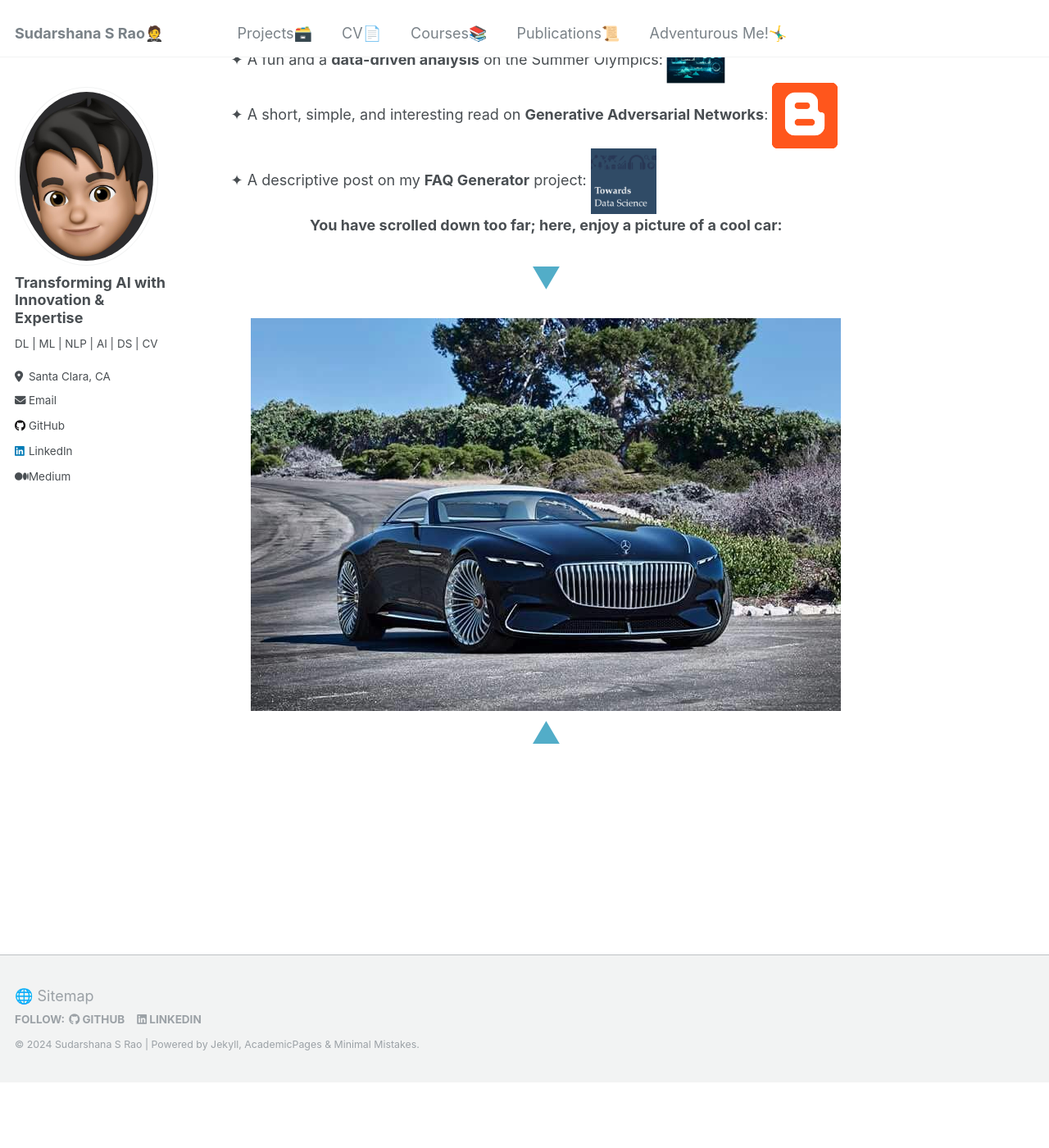
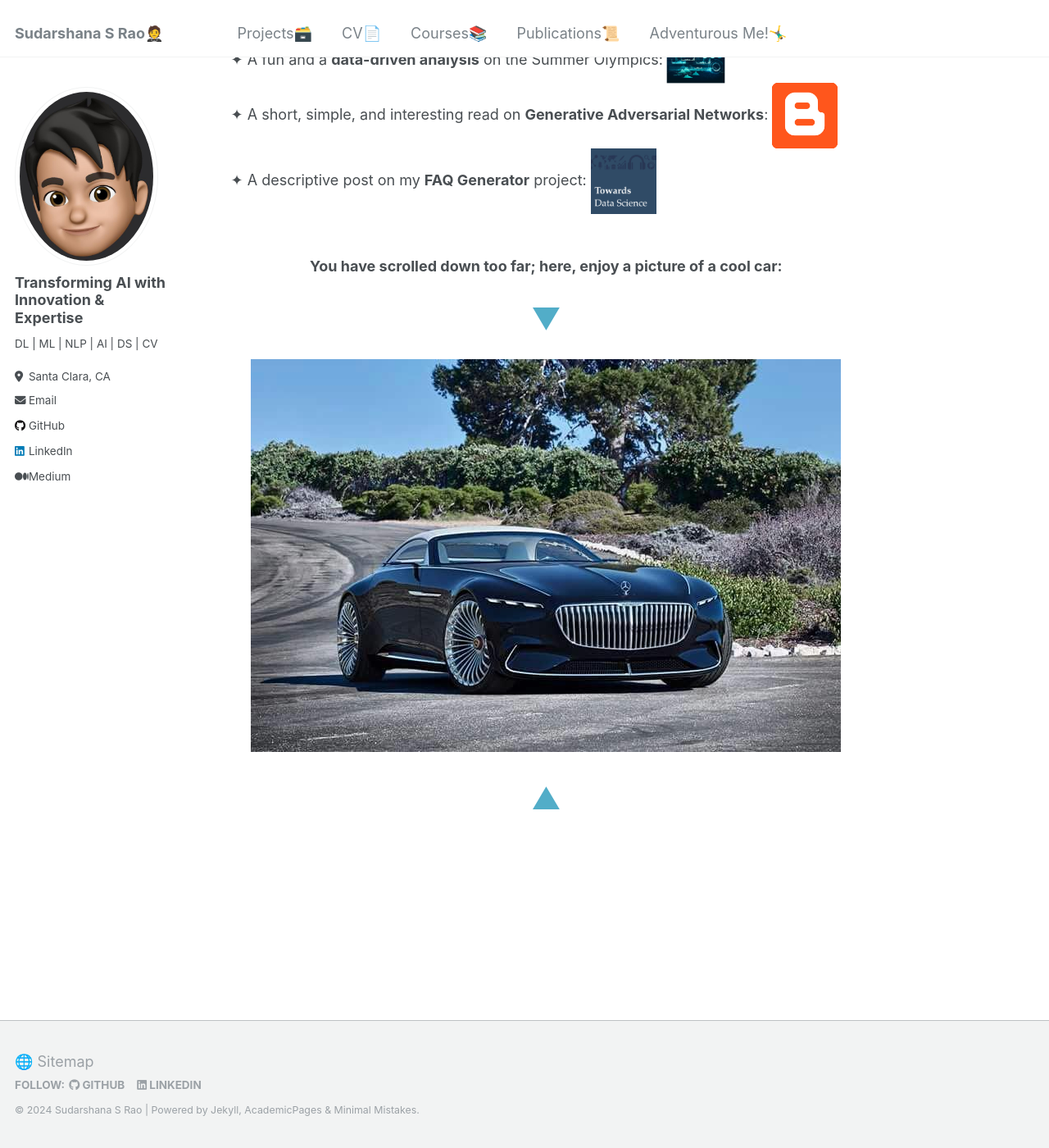
Before and after one commit to SudarshanaSRao/SudarshanaSRao.github.io, a Jekyll site: the page built from _pages/about.md, in a window 1280 px wide and 1400 px high, scrolled down 815 px. Shown: the whole window at 82% size. Built offline with Jekyll 4.4.1, drawn with Linux system fonts in a browser that asks for light colours; before the commit the page ends 2135 px from its top, so only the background shows below that.

Commit message:
Update about.md

```diff
--- a/_pages/about.md
+++ b/_pages/about.md
@@ -182,9 +182,9 @@
 }
 </style>
 
-<div style="text-align:center;">
+<div style="margin-top: 50px; text-align:center;">
     <p><strong>You have scrolled down too far; here, enjoy a picture of a cool car:</strong></p>
-    <a href="#car-image" style="font-size: 2em; text-decoration: none;">▼</a>
+    <a href="#car-image" style="font-size: 2em; text-decoration: none; scroll-behavior: smooth;">&#x25BC;</a> <!-- Downward-facing V -->
 </div>
 
 <a id="car-image"></a>
@@ -192,6 +192,12 @@
     <img src='/images/Carcool.jpg'>
 </div>
 
-<div style="text-align:center;">
-    <a href="#top" style="font-size: 2em; text-decoration: none;">▲</a>
+<div style="margin-top: 30px; text-align:center;">
+    <a href="#top" style="font-size: 2em; text-decoration: none; scroll-behavior: smooth;">&#x25B2;</a> <!-- Upward-facing V -->
 </div>
+
+<style>
+    html {
+        scroll-behavior: smooth;
+    }
+</style>
```
